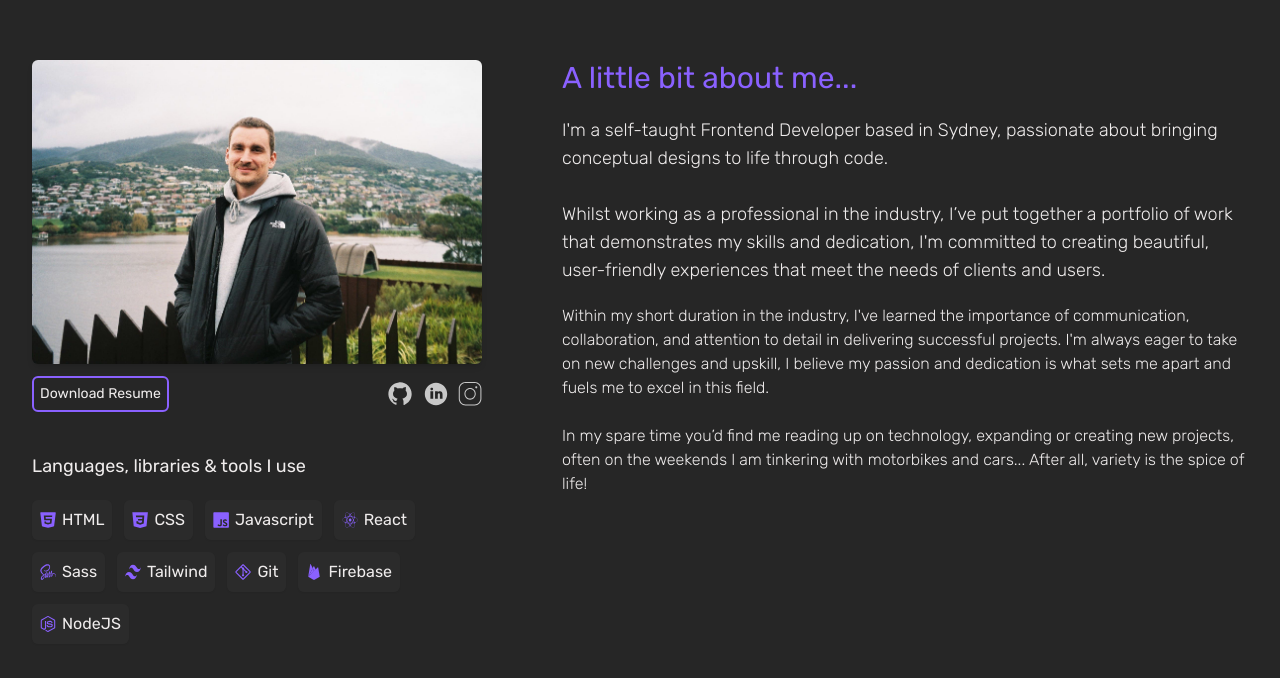
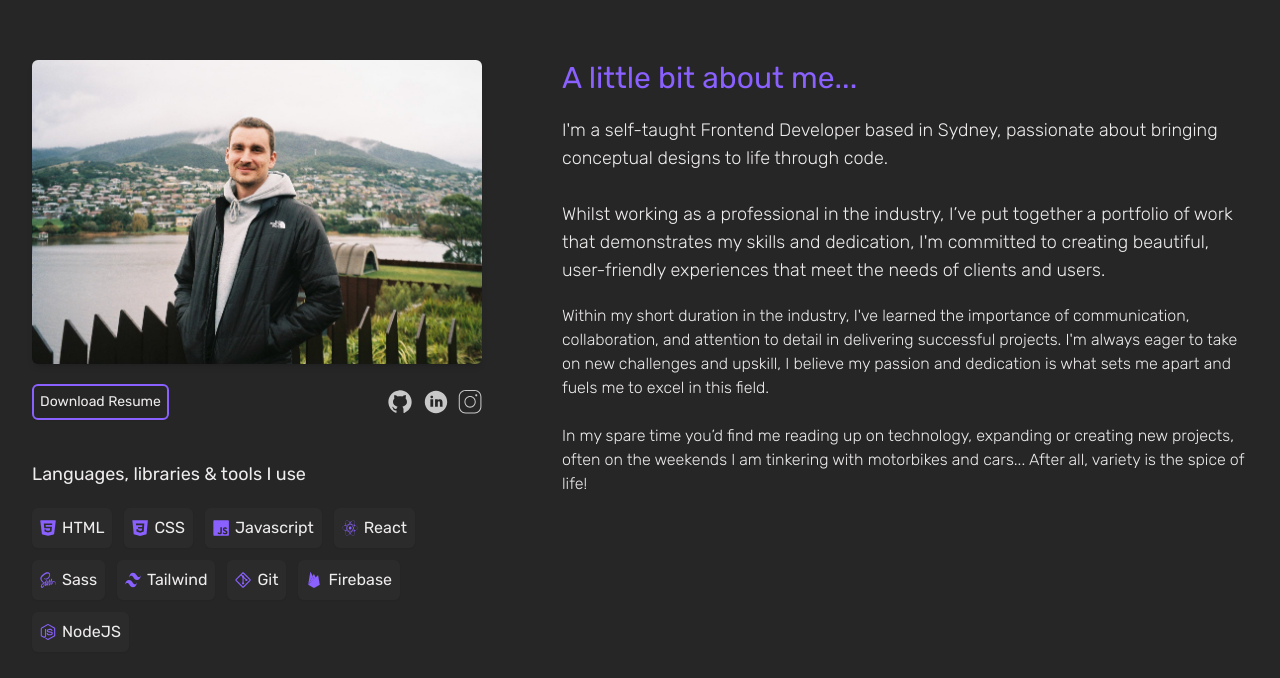
Before and after one commit to maxxjonesyy/portfolio, a React (Vite) app: page / in a window 1280 px wide. Shown: the part 820-1498 px from the top of the page. Built offline with nearby package versions, Linux system fonts and the light colour scheme.

Commit message:
change top padding on social icons

```diff
--- a/src/components/About.jsx
+++ b/src/components/About.jsx
@@ -32,7 +32,7 @@ function About({ theme }) {
           />
         </Tilt>
 
-        <div className='flex items-center justify-between pt-3'>
+        <div className='flex items-center justify-between pt-5'>
           <a
             href='/Resume.pdf'
             download
```
